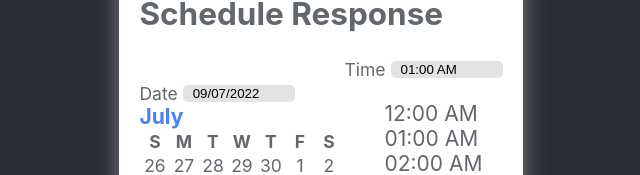
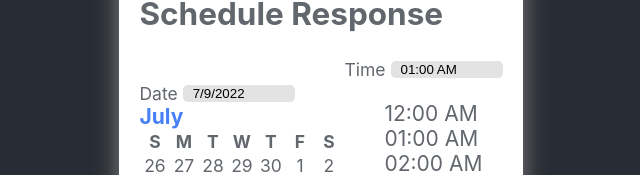
Before and after one commit to SebastienSalle/DatePicker, a React (Create React App) app: page / in a window 1280 px wide. Shown: the part 224-399 px from the top of the page, without its empty margins (319-959 px from the left). Built offline with nearby package versions, Linux system fonts and the light colour scheme.

Commit message:
début date dynamique

```diff
--- a/src/components/Calendar.js
+++ b/src/components/Calendar.js
@@ -1,15 +1,18 @@
 import '../DatePicker.css';
 
 function Calendar() {
+
+    const today = new Date().toLocaleDateString()
+    const month = new Date().toLocaleString('default', {month:'long'})
 
     return(
         <div>
             <div className="CalendarHead">
                 Date
-                <input value='09/07/2022' />
+                <input value={today} />
             </div>
             <div className='CalendarMonth'>
-                July
+                {month}
             </div>
             <div>
                 <table>
```
